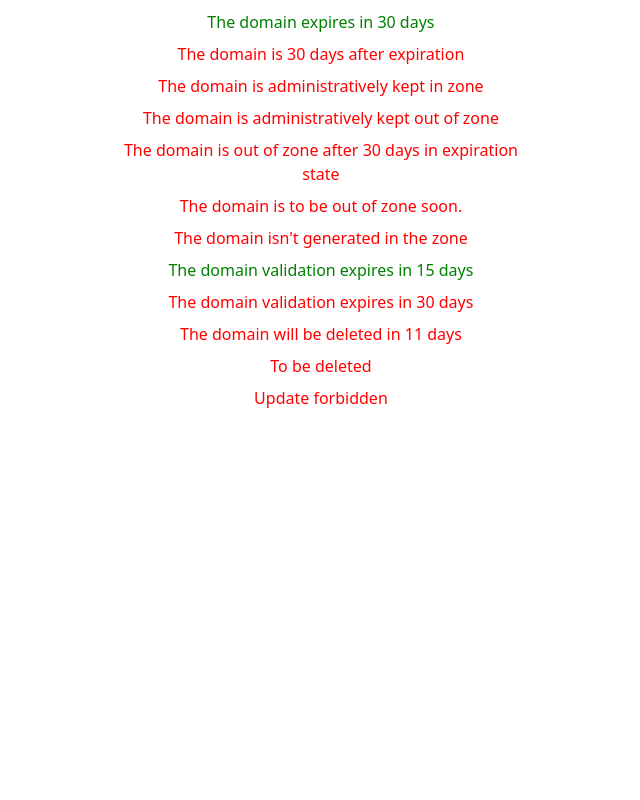
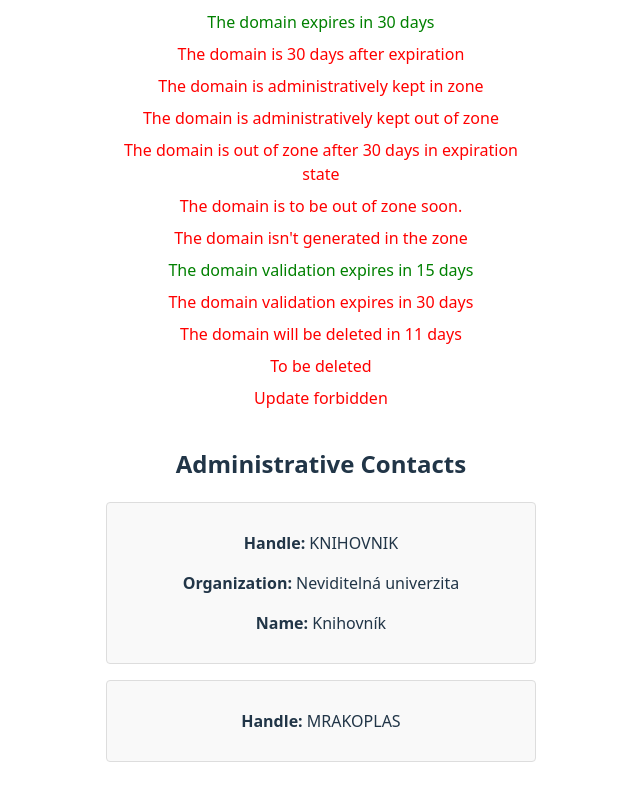
Before and after one commit to lukaskourilcz/secret-uni, a Vue app: page / in a window 1280 px wide. Shown: the part 744-1544 px from the top of the page, without its empty margins (550-1190 px from the left). Before the commit the page ends 1222 px from the top, so only its background shows below. Built offline with nearby package versions, Linux system fonts and the light colour scheme.

Commit message:
admin contacts

```diff
--- a/src/App.vue
+++ b/src/App.vue
@@ -1,3 +1,22 @@
+<script setup>
+import { ref, onMounted } from 'vue'
+import DomainHeader from './components/DomainHeader.vue'
+import AuthInfo from './components/AuthInfo.vue'
+import EventsTable from './components/EventsTable.vue'
+import StateFlags from './components/StateFlags.vue'
+import Owner from './components/Owner.vue'
+import AdministrativeContacts from './components/AdministrativeContacts.vue'
+
+
+const domainData = ref(null)
+const verbose = ref(false)
+
+onMounted(async () => {
+  const res = await fetch('/domain-detail.json')
+  domainData.value = await res.json()
+})
+</script>
+
 <template>
   <div class="app">
     <DomainHeader
@@ -16,28 +35,12 @@
         <div class="right">
           <Owner :owner="domainData.owner" />
           <StateFlags :flags="domainData.state_flags.flags" />
+          <AdministrativeContacts :contacts="domainData.administrative_contacts" />
         </div>
       </div>
     </div>
   </div>
 </template>
-
-<script setup>
-import { ref, onMounted } from 'vue'
-import DomainHeader from './components/DomainHeader.vue'
-import AuthInfo from './components/AuthInfo.vue'
-import EventsTable from './components/EventsTable.vue'
-import StateFlags from './components/StateFlags.vue'
-import Owner from './components/Owner.vue'
-
-const domainData = ref(null)
-const verbose = ref(false)
-
-onMounted(async () => {
-  const res = await fetch('/domain-detail.json')
-  domainData.value = await res.json()
-})
-</script>
 
 <style>
 .app {
--- a/src/components/AdministrativeContacts.vue
+++ b/src/components/AdministrativeContacts.vue
@@ -0,0 +1,38 @@
+<template>
+  <div class="admin-contacts">
+    <h2>Administrative Contacts</h2>
+
+    <div
+      v-for="(contact, index) in contacts"
+      :key="index"
+      class="contact-card"
+    >
+      <p><strong>Handle:</strong> {{ contact.handle }}</p>
+      <p v-if="contact.publish.organization">
+        <strong>Organization:</strong> {{ contact.organization }}
+      </p>
+      <p v-if="contact.publish.name">
+        <strong>Name:</strong> {{ contact.name }}
+      </p>
+    </div>
+  </div>
+</template>
+
+<script setup>
+const props = defineProps({
+  contacts: { type: Array, required: true }
+})
+</script>
+
+<style scoped>
+.admin-contacts {
+  margin-top: 2rem;
+}
+.contact-card {
+  border: 1px solid #ddd;
+  padding: 0.75rem;
+  margin-bottom: 1rem;
+  border-radius: 4px;
+  background: #f9f9f9;
+}
+</style>
```
Also changed, not shown: src/components/NSSet.vue (+34 -0 lines).
